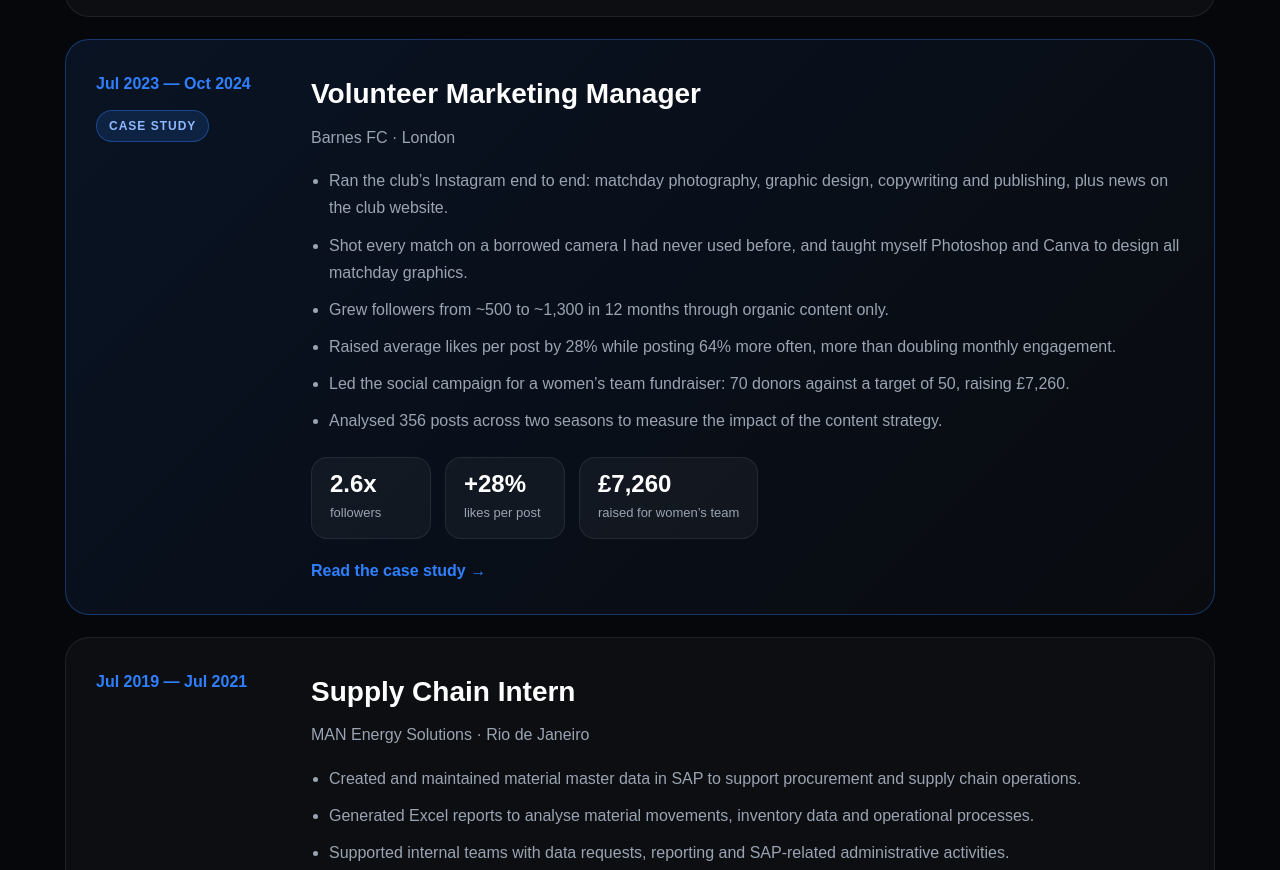
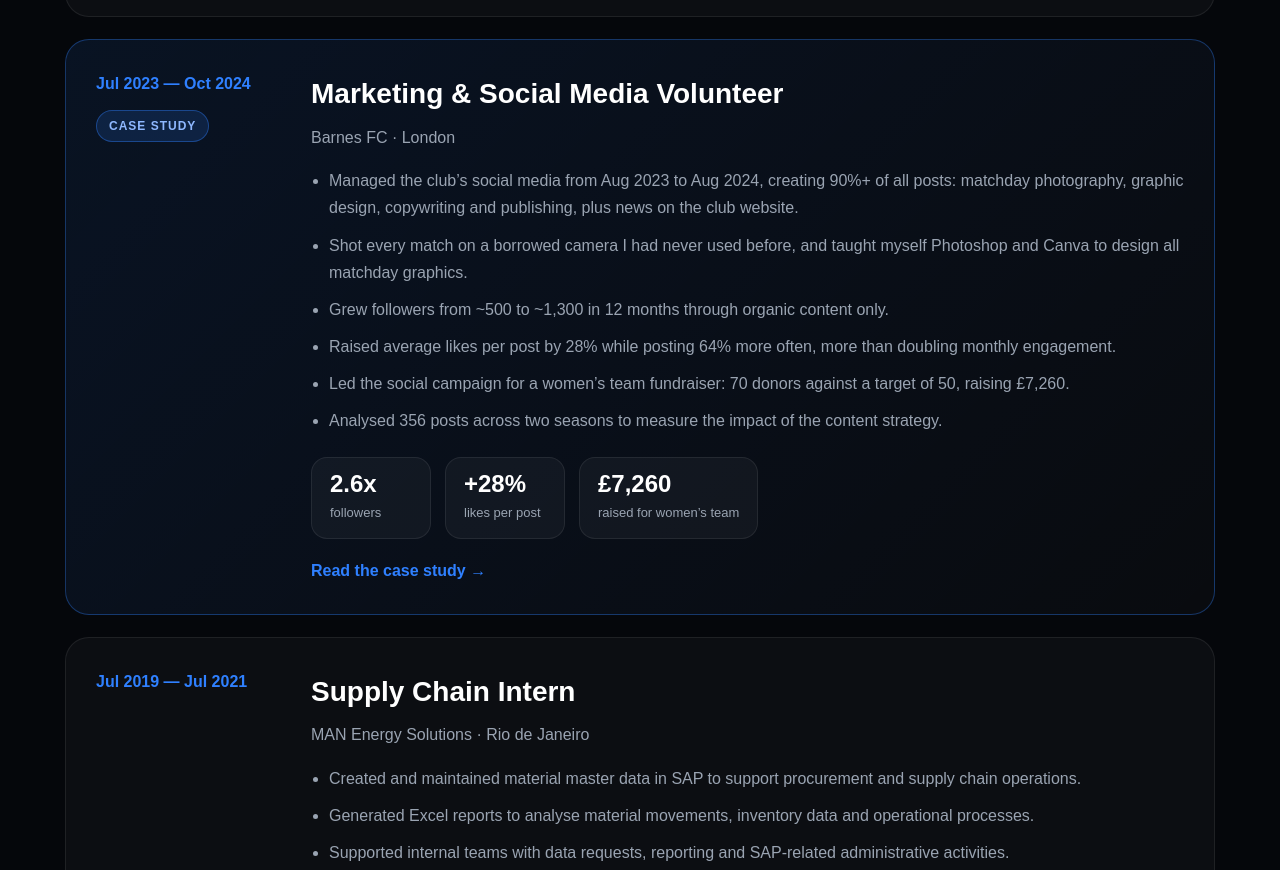
Before and after one commit to lucas-c-r/lucas-portfolio, a plain HTML site: page index.html in a window 1280 px wide. Shown: the part 3762-4632 px from the top of the page. Drawn offline with Linux system fonts and the light colour scheme.

Commit message:
Restore Barnes FC role title and 90% post share

```diff
--- a/index.html
+++ b/index.html
@@ -640,7 +640,7 @@
 
         <div>
           <h3>
-            Volunteer Marketing Manager
+            Marketing &amp; Social Media Volunteer
           </h3>
 
           <h4>
@@ -648,7 +648,7 @@
           </h4>
 
           <ul>
-            <li>Ran the club’s Instagram end to end: matchday photography, graphic design, copywriting and publishing, plus news on the club website.</li>
+            <li>Managed the club’s social media from Aug 2023 to Aug 2024, creating 90%+ of all posts: matchday photography, graphic design, copywriting and publishing, plus news on the club website.</li>
             <li>Shot every match on a borrowed camera I had never used before, and taught myself Photoshop and Canva to design all matchday graphics.</li>
             <li>Grew followers from ~500 to ~1,300 in 12 months through organic content only.</li>
             <li>Raised average likes per post by 28% while posting 64% more often, more than doubling monthly engagement.</li>
```
